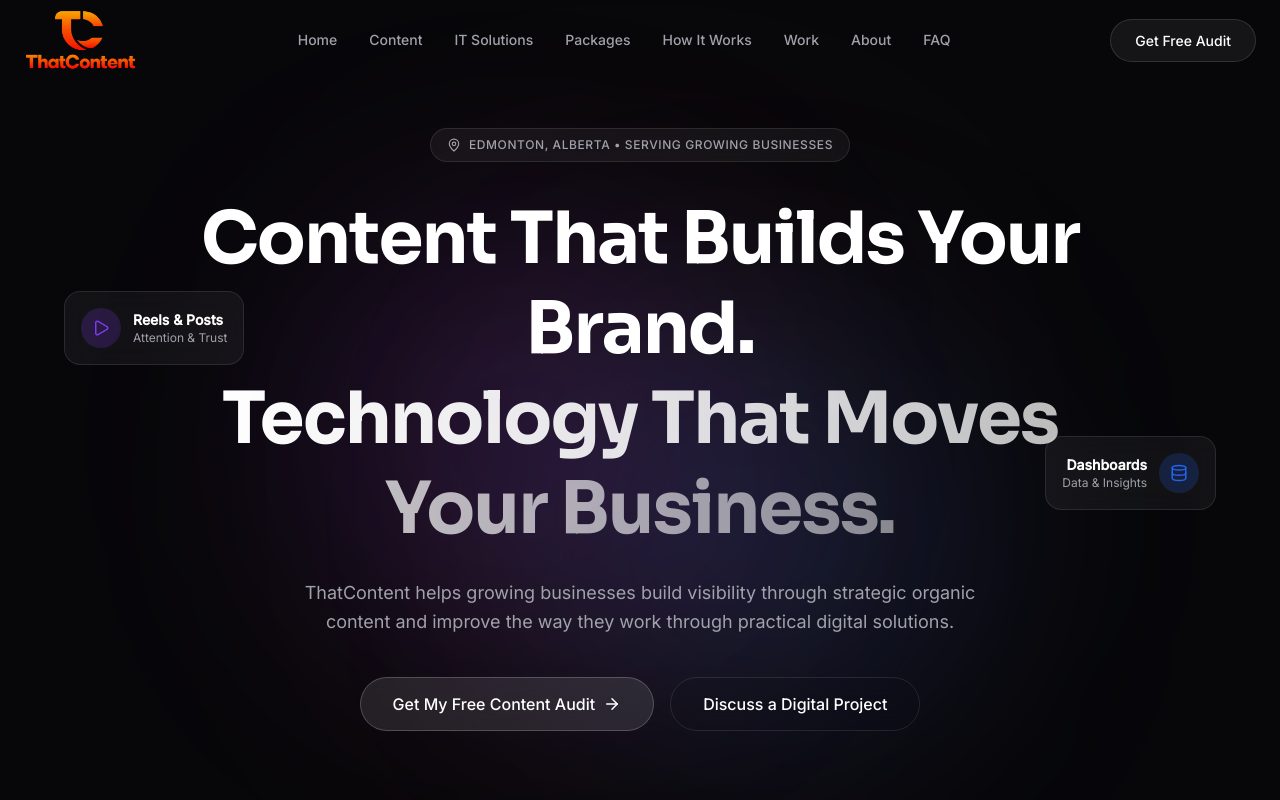
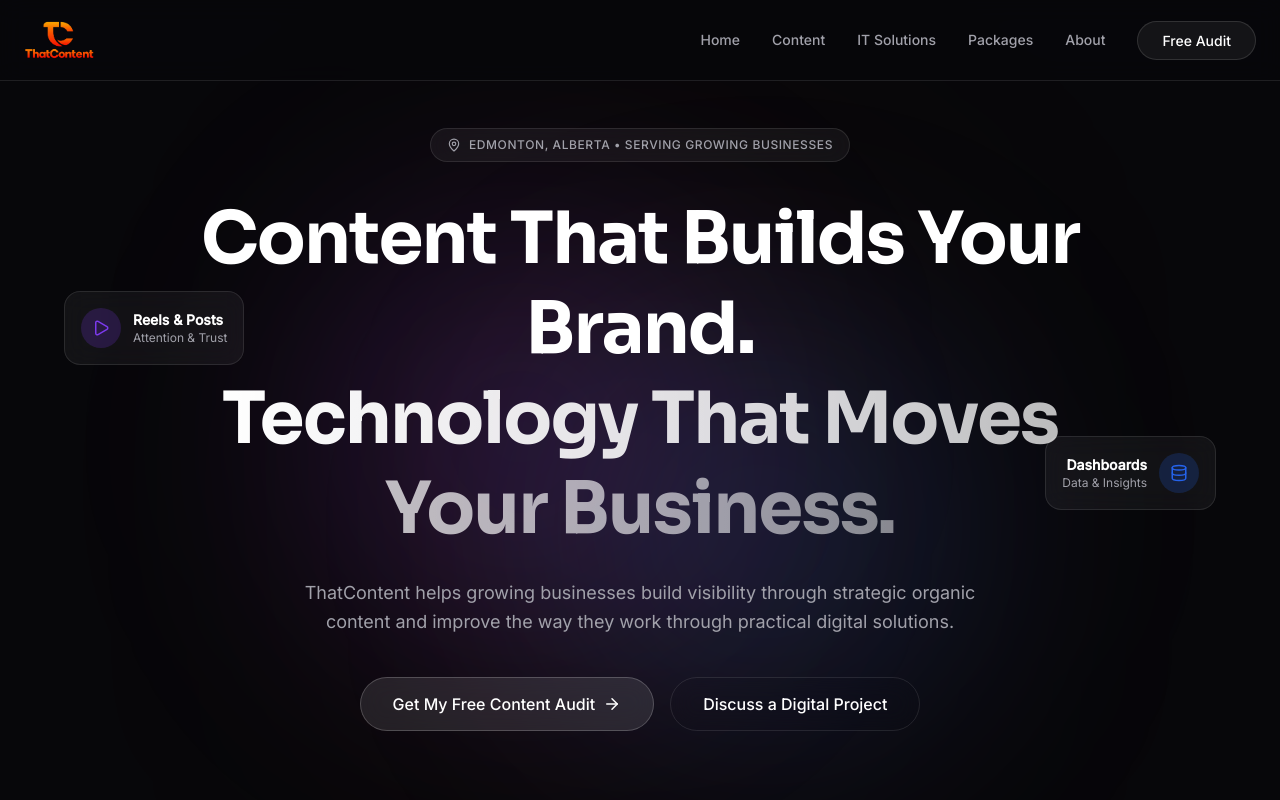
Before and after one commit to thatcontent/thatcontent-app, a React (Vite) app: page / in a window 1280 px wide. Shown: the top 800 px of the page. Built offline with nearby package versions, Linux system fonts and the light colour scheme.

Commit message:
Mobile Responsive

```diff
--- a/src/components/layout/Header.jsx
+++ b/src/components/layout/Header.jsx
@@ -1,58 +1,70 @@
-import { useState, useEffect } from 'react';
-import { Menu } from 'lucide-react';
+import { useState } from 'react';
+import { Menu, X } from 'lucide-react';
 
 export default function Header() {
-  const [isScrolled, setIsScrolled] = useState(false);
+  const [isMobileMenuOpen, setIsMobileMenuOpen] = useState(false);
 
-  useEffect(() => {
-    const handleScroll = () => {
-      setIsScrolled(window.scrollY > 20);
-    };
-    window.addEventListener('scroll', handleScroll);
-    return () => window.removeEventListener('scroll', handleScroll);
-  }, []);
+  const navLinks = ['Home', 'Content', 'IT Solutions', 'Packages', 'About'];
 
   return (
-    <header className={`fixed top-0 w-full z-50 transition-all duration-300 border-b ${
-      isScrolled
-        ? 'bg-[#07070A]/80 backdrop-blur-xl border-glass-border'
-        : 'bg-transparent border-transparent'
-    }`}>
+    <header className="fixed top-0 left-0 right-0 z-50 bg-[#07070A]/80 backdrop-blur-md border-b border-white/10">
       <div className="max-w-7xl mx-auto px-6 h-20 flex items-center justify-between">
 
-        {/* Logo Section */}
+        {/* Logo */}
         <div className="flex items-center gap-3 cursor-pointer">
           <img
             src="/logo.png"
             alt="ThatContent Logo"
-    className="h-16 w-auto object-contain"
+            className="h-10 w-auto object-contain"
           />
         </div>
 
         {/* Desktop Navigation */}
         <nav className="hidden md:flex items-center gap-8">
-          {['Home', 'Content', 'IT Solutions', 'Packages', 'How It Works', 'Work', 'About', 'FAQ'].map((item) => (
+          {navLinks.map(link => (
             <a
-              key={item}
-              href={`#${item.toLowerCase().replace(/\s+/g, '-')}`}
-              className="text-sm font-medium text-text-secondary hover:text-white transition-colors duration-200"
+              key={link}
+              href={`#${link.toLowerCase().replace(/\s+/g, '-')}`}
+              className="text-sm font-medium text-text-secondary hover:text-white transition-colors"
             >
-              {item}
+              {link}
             </a>
           ))}
+          <a href="#audit" className="btn-primary py-2 px-6">Free Audit</a>
         </nav>
 
-        {/* Primary CTA & Mobile Menu */}
-        <div className="flex items-center gap-4">
-          <button className="hidden md:flex btn-primary">
-            Get Free Audit
-          </button>
-          <button className="md:hidden p-2 text-text-secondary hover:text-white">
-            <Menu size={24} />
+        {/* Mobile Menu Toggle Button */}
+        <button
+          className="md:hidden text-white p-2 hover:bg-white/5 rounded-lg transition-colors"
+          onClick={() => setIsMobileMenuOpen(!isMobileMenuOpen)}
+          aria-label="Toggle menu"
+        >
+          {isMobileMenuOpen ? <X size={24} /> : <Menu size={24} />}
         </button>
       </div>
 
+      {/* Mobile Navigation Dropdown */}
+      {isMobileMenuOpen && (
+        <div className="md:hidden absolute top-20 left-0 w-full bg-[#07070A] border-b border-white/10 px-6 py-8 flex flex-col gap-6 shadow-2xl">
+          {navLinks.map(link => (
+            <a
+              key={link}
+              href={`#${link.toLowerCase().replace(/\s+/g, '-')}`}
+              onClick={() => setIsMobileMenuOpen(false)}
+              className="text-lg font-medium text-white/80 hover:text-white transition-colors"
+            >
+              {link}
+            </a>
+          ))}
+          <a
+            href="#audit"
+            onClick={() => setIsMobileMenuOpen(false)}
+            className="btn-primary w-full mt-4 py-3"
+          >
+            Free Audit
+          </a>
         </div>
+      )}
     </header>
   );
 }
```
Lines whose indentation alone changed are shown as unchanged.
